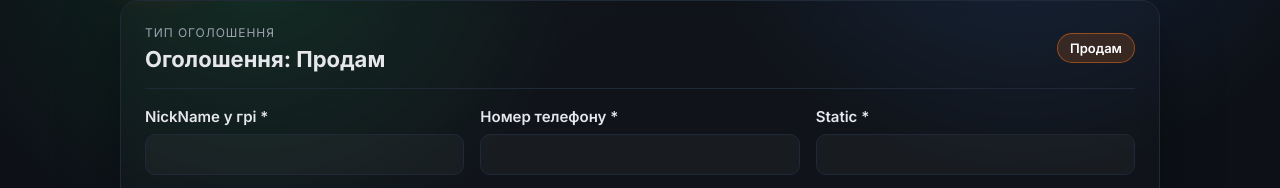
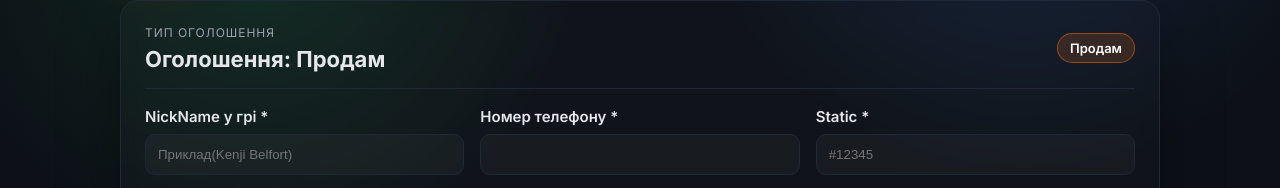
Before and after one commit to K1rsykDev/Godfather-Buy-Sell, a plain HTML site: page index.html in a window 1280 px wide. Both pictures are taken after a click on the button "Продам". Shown: the part 266-454 px from the top of the page. Drawn offline with Linux system fonts and the light colour scheme.

Commit message:
Update index.html

```diff
--- a/index.html
+++ b/index.html
@@ -36,7 +36,7 @@
         <div class="form__grid">
           <label class="field">
             <span>NickName у грі *</span>
-            <input type="text" id="nickname" name="nickname" autocomplete="nickname" required>
+            <input type="text" id="nickname" name="nickname" autocomplete="nickname" required placeholder="Приклад(Kenji Belfort)">
           </label>
 
           <label class="field">
@@ -46,7 +46,7 @@
 
           <label class="field">
             <span>Static *</span>
-            <input type="text" id="static" name="static" required>
+            <input type="text" id="static" name="static" required placeholder="#12345">
           </label>
 
           <label class="field">
```
